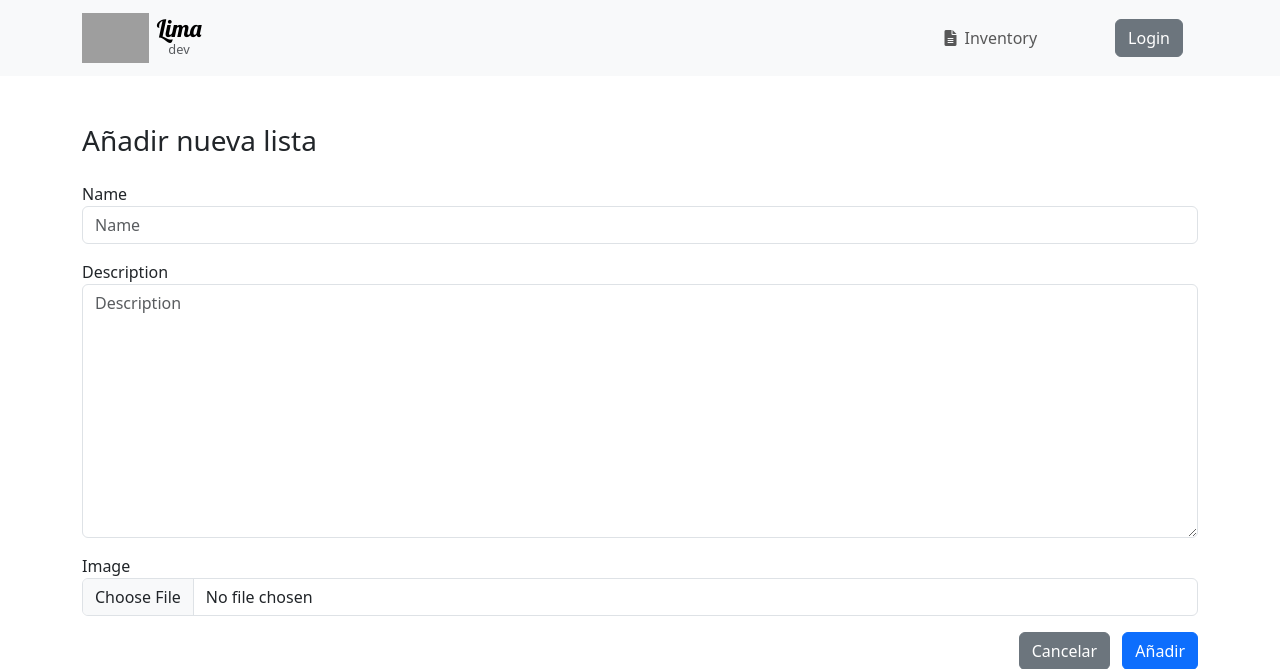
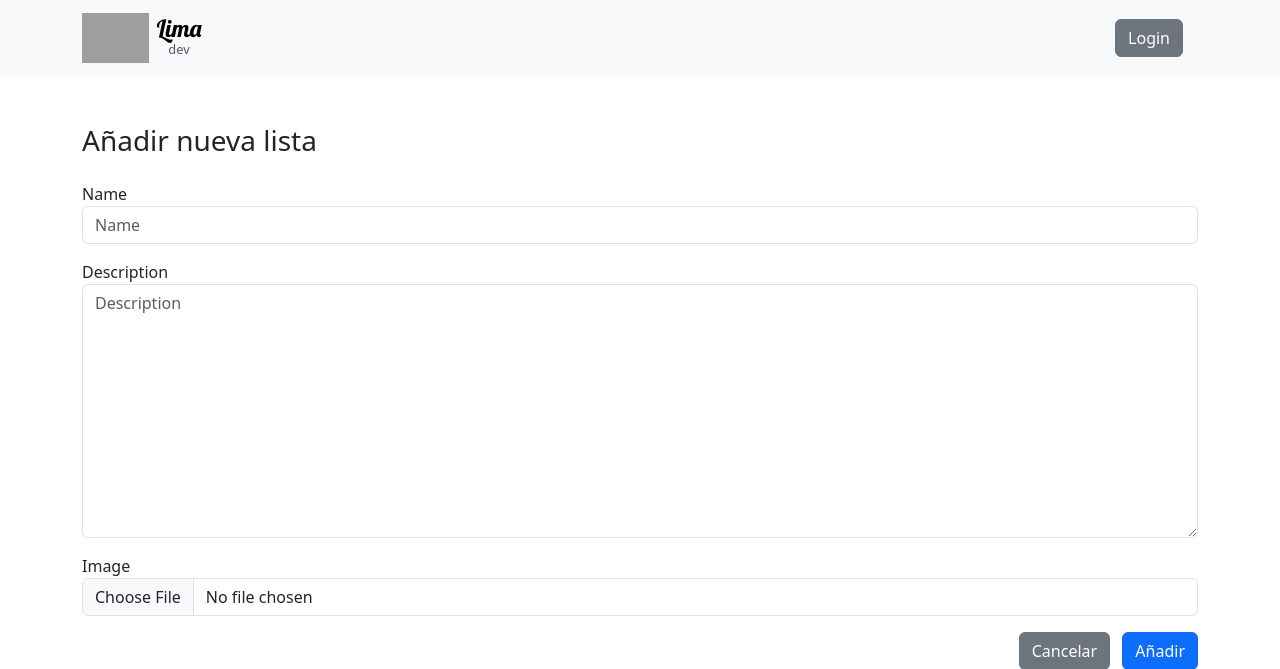
Before and after one commit to R-dVL/lima, a Django app: page /inventory/lists/create/ in a window 1280 px wide. Shown: the top 669 px of the page. Run offline with Django 4.2, Linux system fonts and the light colour scheme; some libraries are stand-ins or nearby versions; grey boxes are pictures that could not be loaded.

Commit message:
Remove inventory tab in navbar

```diff
--- a/app/templates/_navbar.html
+++ b/app/templates/_navbar.html
@@ -16,9 +16,6 @@
         </button>
         <div class="collapse navbar-collapse" id="navbarSupportedContent">
             <ul class="navbar-nav ms-auto align-items-center">
-                <li class="nav-item">
-                    <a class="nav-link mx-2" href="/inventory"><i class="fas fa-file-lines pe-2"></i>{% trans "Inventory" %}</a>
-                </li>
 
                 {% if request.user.is_superuser %}
                 <li class="nav-item ms-3">
```
